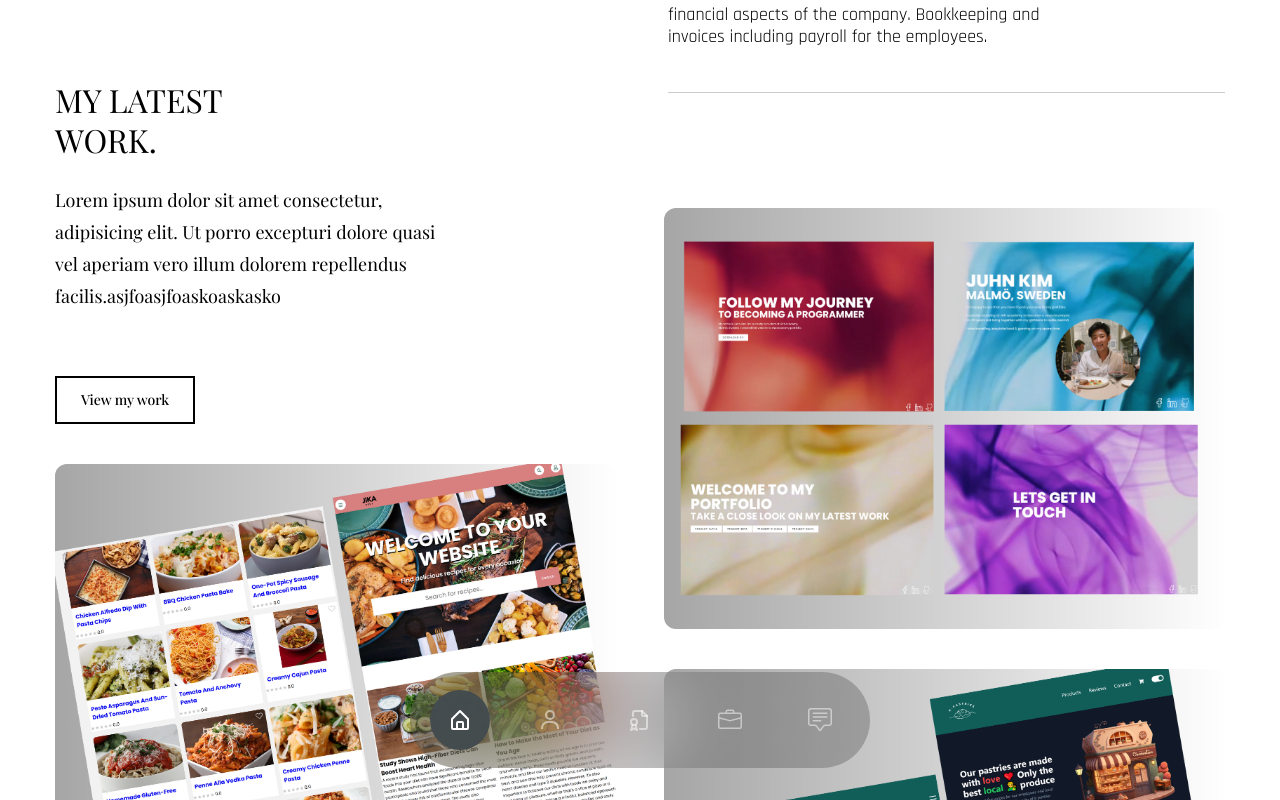
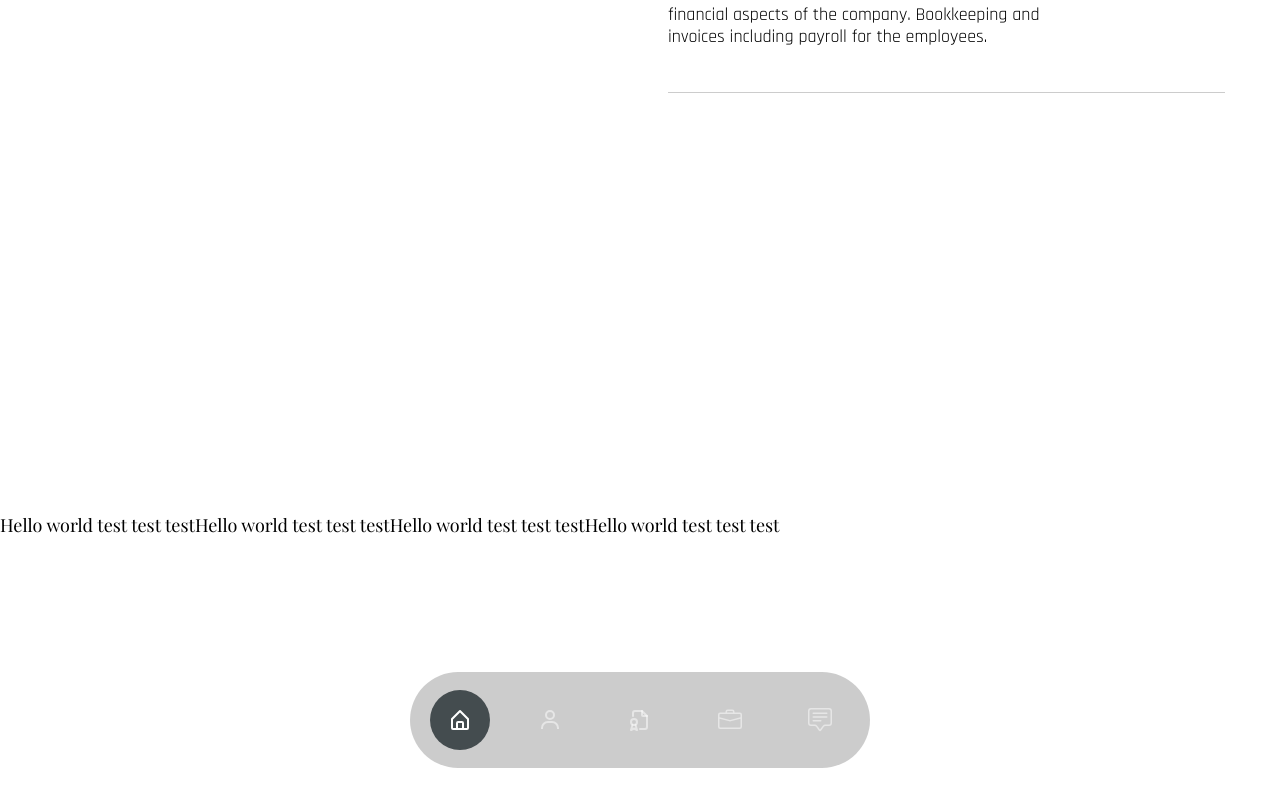
Before and after one commit to Juhniel/Portfolio-reactv2, a React (Vite) app: page / in a window 1280 px wide. Both pictures are taken after a click on the button "View my work". Shown: the part 2215-3015 px from the top of the page. Built offline with nearby package versions, Linux system fonts and the light colour scheme; a web font is replaced by a local one.

Commit message:
fadeOut animation

```diff
--- a/src/App.jsx
+++ b/src/App.jsx
@@ -1,5 +1,5 @@
 import React, {useState, useEffect} from "react";
-
+import {motion, AnimatePresence} from "framer-motion"
 import Banner from './components/Banner';
 import Header from './components/Header';
 import Nav from './components/Nav';
@@ -7,11 +7,14 @@ import About from './components/About';
 import Experience from './components/Experience';
 import Work from './components/Work';
 import Contact from './components/Contact';
+import AllProjects from "./components/AllProjects";
 
 
 
 export default function App() {
   const [theme, setTheme] = useState("light");
+  const [showWork, setShowWork] = useState(true);
+  const [showAnotherComponent, setShowAnotherComponent] = useState(false);
 
   //  LIGHT / DARK - MODE
   function handleThemeLight() {
@@ -30,7 +33,10 @@ export default function App() {
   }, [theme]);
 
   function handleViewWork(){
-
+    setShowWork(false);
+    setTimeout(() => {
+      setShowAnotherComponent(true);
+    }, 1000); // Adjust the timeout according to your exit animation duration
   }
 
   return(
@@ -40,7 +46,11 @@ export default function App() {
     <Nav />
     <About />
     <Experience />
-    <Work handleViewWork={handleViewWork} />
+    <AnimatePresence>
+    {showWork && <Work handleViewWork={handleViewWork} />}
+    {showAnotherComponent && <AllProjects />}
+  </AnimatePresence>
+
     <Contact />
     <div className='h-[4000px]'></div>
   </div>
--- /dev/null
+++ b/src/components/AllProjects.jsx
@@ -0,0 +1,20 @@
+import {motion, AnimatePresence} from "framer-motion"
+import {fadeIn, fadeOut} from "../variants"
+
+export default function AllProjects() {
+    return(
+        <motion.section
+        variants={fadeIn("right", 0.3)}
+        initial="hidden"
+        whileInView={"show"}
+        viewport={{ once: false, amount: 0.3 }}
+        id="work"
+        className="section"
+        >
+            <h1 className="text">Hello world test test test</h1>
+            <h1 className="text">Hello world test test test</h1>
+            <h1 className="text">Hello world test test test</h1>
+            <h1 className="text">Hello world test test test</h1>
+        </motion.section>
+    )
+}
--- a/src/components/Work.jsx
+++ b/src/components/Work.jsx
@@ -1,7 +1,7 @@
 import React from "react";
 
-import { motion } from "framer-motion";
-import { fadeIn } from "../variants";
+import { motion, AnimatePresence} from "framer-motion";
+import { fadeIn, fadeOut } from "../variants";
 import Img1 from "../assets/project-recipebook.png";
 import Img2 from "../assets/project-portfoliov1.png";
 import Img3 from "../assets/project-webshop.png";
@@ -10,10 +10,14 @@ import Img3 from "../assets/project-webshop.png";
 
 export default function Work({handleViewWork}) {
 
-
-
   return (
-    <section id="work" className="section">
+    <motion.section
+    variants={fadeIn("right", 0.3)}
+    exit={fadeOut("left", 0).exit}
+    initial="hidden"
+    animate="show"
+    className="section"
+    id="work">
       <div className="container mx-auto mt-40">
         <div className="flex flex-col lg:flex-row gap-x-12">
           <motion.div
@@ -104,6 +108,6 @@ export default function Work({handleViewWork}) {
           </motion.div>
         </div>
       </div>
-    </section>
+    </motion.section>
   );
 }
```
